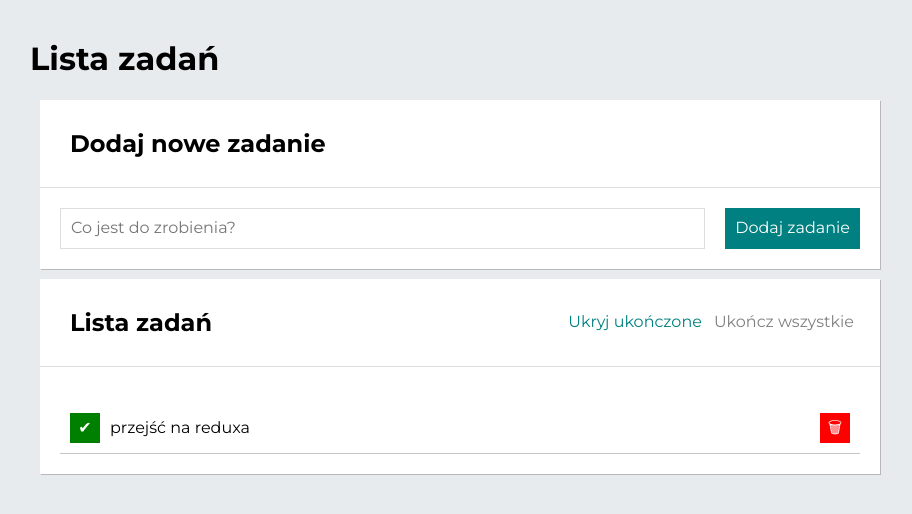
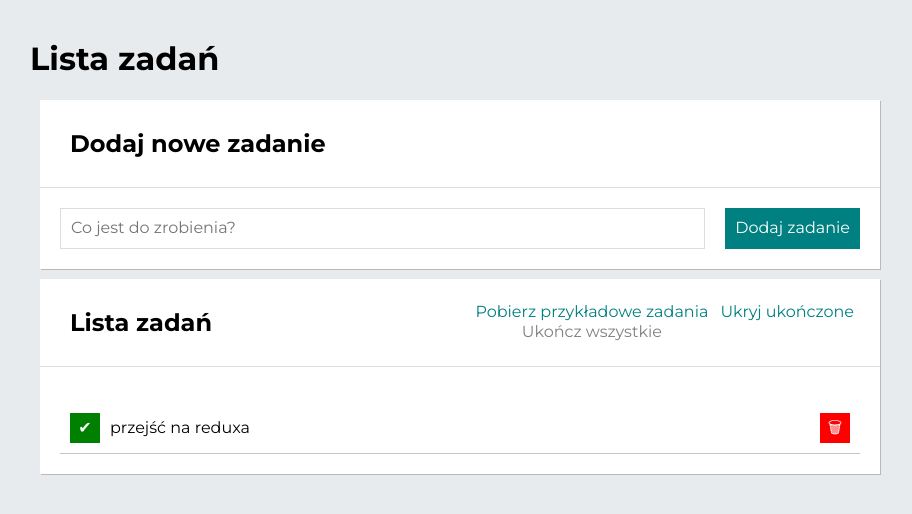
Before and after one commit to gosiagajlusz/todo-list-react, a React (Create React App) app: page / in a window 1280 px wide. Shown: the top 514 px of the page, without its empty margins (180-1092 px from the left). Built offline with nearby package versions, Linux system fonts and the light colour scheme.

Commit message:
added Button Pobierz przykładowe zadania

```diff
--- a/src/features/tasks/Buttons/index.js
+++ b/src/features/tasks/Buttons/index.js
@@ -1,13 +1,19 @@
 import { useSelector } from "react-redux";
 import { useDispatch } from "react-redux";
 import { ButtonsWrapper, Button } from "./styled";
-import { selectTasksState, toggleHideDone, setAllDone } from "../tasksSlice";
+import { selectTasksState,
+  toggleHideDone,
+  setAllDone,
+  fetchExampleTasks
+   } from "../tasksSlice";
 
 const Buttons = () => {
   const { tasks, hideDone } = useSelector(selectTasksState);
   const dispatch = useDispatch();
   return (
     <ButtonsWrapper>
+      <Button onClick={()=>dispatch(fetchExampleTasks())}>
+      Pobierz przykładowe zadania</Button>
       {tasks.length > 0 && (
         <>
           <Button onClick={() => dispatch(toggleHideDone())}>
```
